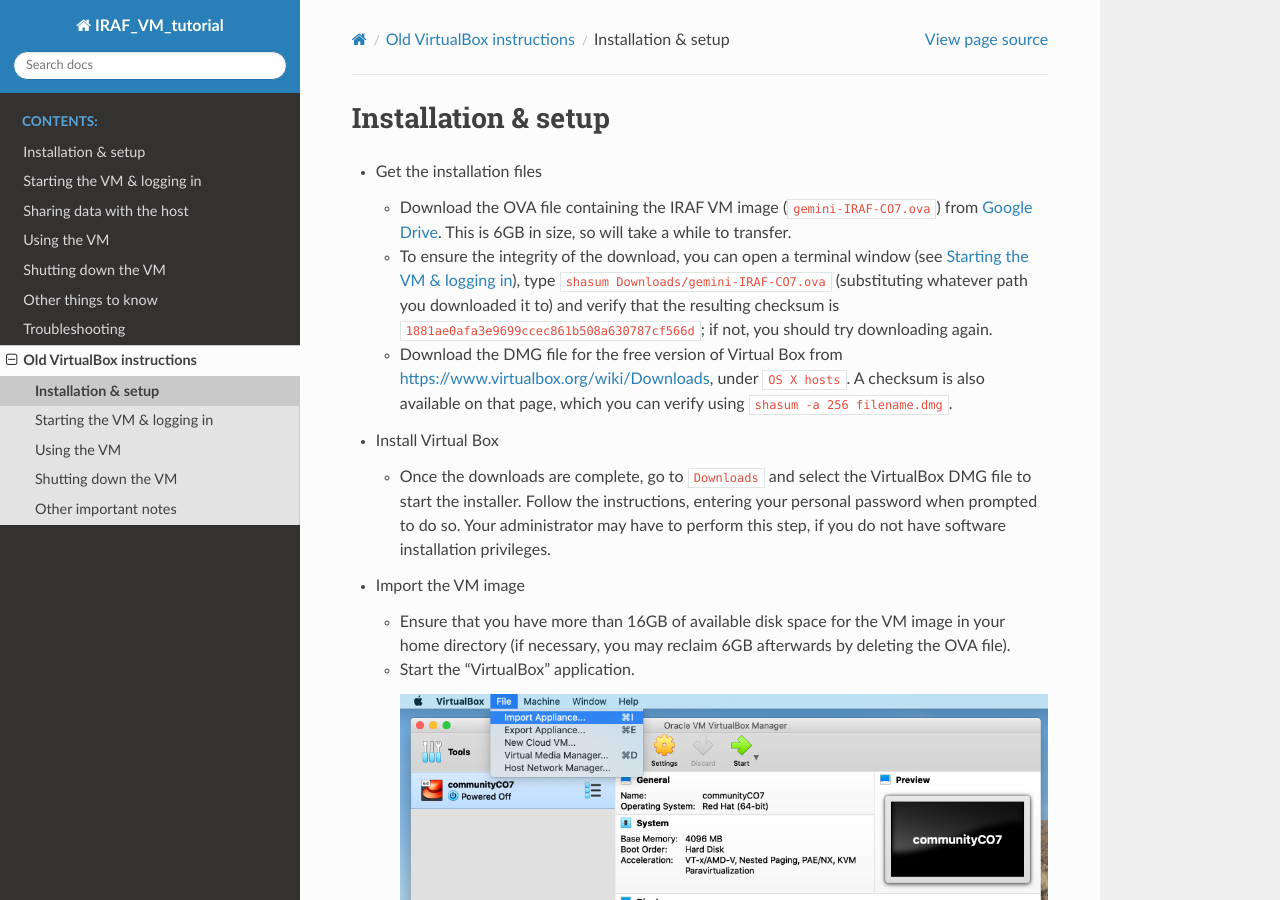
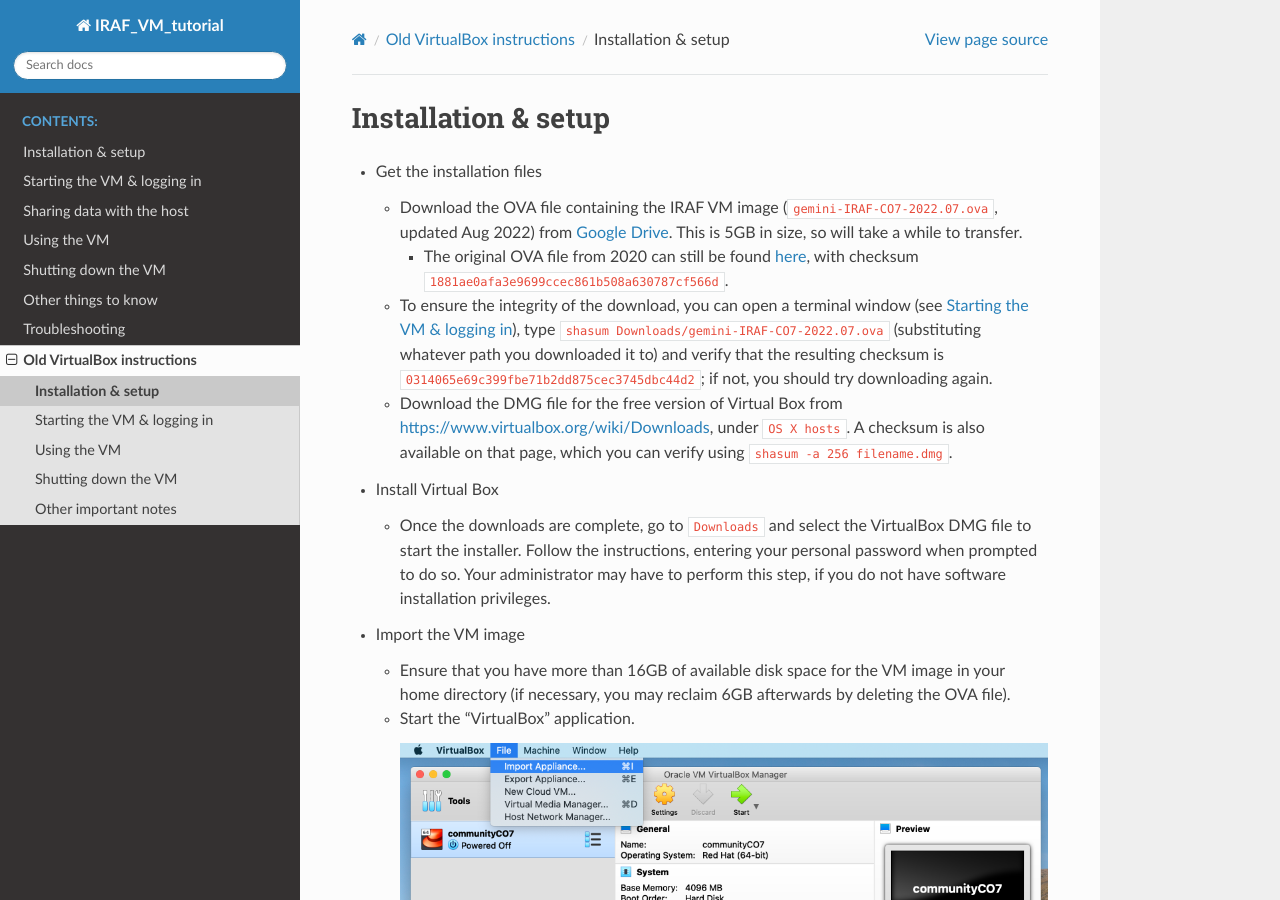
Before and after one commit to GeminiDRSoftware/IRAF_VM_tutorial, a Sphinx documentation site: the page built from source/virtualbox/installation.rst, in a window 1280 px wide and 900 px high. Built offline with Sphinx 7.4.7 and the Read the Docs theme 2.0.0, drawn with Linux system fonts in a browser that asks for light colours.

Commit message:
Update download links & checksums with new 2022 disk image files.

```diff
--- a/source/installation.rst
+++ b/source/installation.rst
@@ -5,7 +5,7 @@
 
 .. |disk_image| raw:: html
 
-   <a href="https://drive.google.com/file/d/1vRAPmdPdH25Sn4gkjZ7AmTHIL6FM0NeG/view?usp=sharing" target="_blank">Google Drive</a>
+   <a href="https://drive.google.com/file/d/1ONa9R4SLF7Yb8ubPRAsVKukLzhth03i3/view?usp=sharing" target="_blank">Google Drive</a>
 
 .. |anaconda_downloads| raw:: html
 
--- a/source/virtualbox/installation.rst
+++ b/source/virtualbox/installation.rst
@@ -4,9 +4,13 @@
 Installation & setup
 ********************
 
-.. |ova_file| raw:: html
+.. |ova_file_2020| raw:: html
 
-   <a href="https://drive.google.com/file/d/1vRAPmdPdH25Sn4gkjZ7AmTHIL6FM0NeG/view?usp=sharing" target="_blank">Google Drive</a>
+   <a href="https://drive.google.com/file/d/1vRAPmdPdH25Sn4gkjZ7AmTHIL6FM0NeG/view?usp=sharing" target="_blank">here</a>
+
+.. |ova_file_2022| raw:: html
+
+   <a href="https://drive.google.com/file/d/1gJGB_l7UWH_4rkKjskn_JsMdP0-Mmy99/view?usp=sharing" target="_blank">Google Drive</a>
 
 .. |vbox_downloads| raw:: html
 
@@ -16,14 +20,18 @@
 * Get the installation files
 
   - Download the OVA file containing the IRAF VM image
-    (``gemini-IRAF-CO7.ova``) from |ova_file|. This is 6GB in size, so will
-    take a while to transfer.
+    (``gemini-IRAF-CO7-2022.07.ova``, updated Aug 2022) from |ova_file_2022|.
+    This is 5GB in size, so will take a while to transfer.
+
+    - The original OVA file from 2020 can still be found |ova_file_2020|, with
+      checksum ``1881ae0afa3e9699ccec861b508a630787cf566d``.
 
   - To ensure the integrity of the download, you can open a terminal
-    window (see :ref:`login`), type ``shasum Downloads/gemini-IRAF-CO7.ova``
-    (substituting whatever path you downloaded it to) and verify that the
-    resulting checksum is ``1881ae0afa3e9699ccec861b508a630787cf566d``; if not,
-    you should try downloading again.
+    window (see :ref:`login`), type
+    ``shasum Downloads/gemini-IRAF-CO7-2022.07.ova`` (substituting whatever
+    path you downloaded it to) and verify that the resulting checksum is
+    ``0314065e69c399fbe71b2dd875cec3745dbc44d2``; if not, you should try
+    downloading again.
 
   - Download the DMG file for the free version of Virtual Box from
     |vbox_downloads|, under ``OS X hosts``. A checksum is also available on
```
Also changed, not shown: other parts of source/installation.rst (+1 -1 lines).
